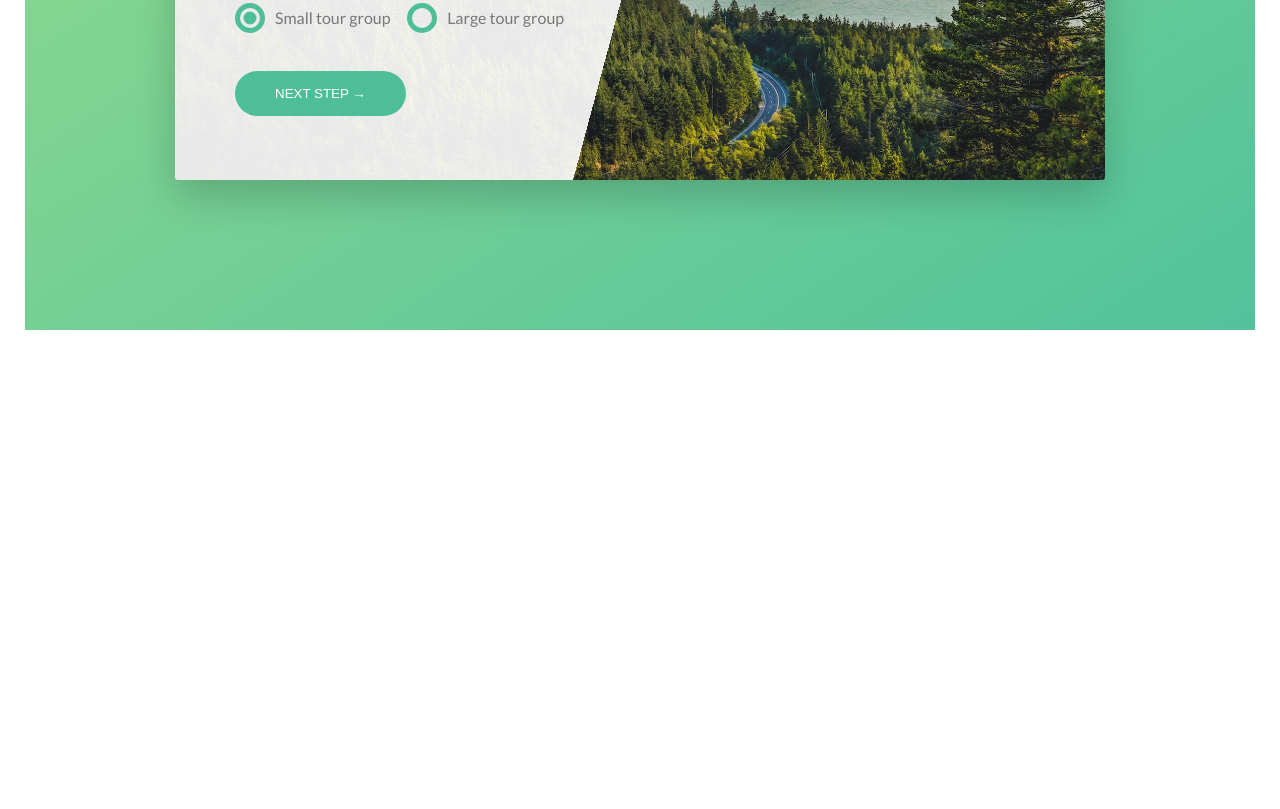
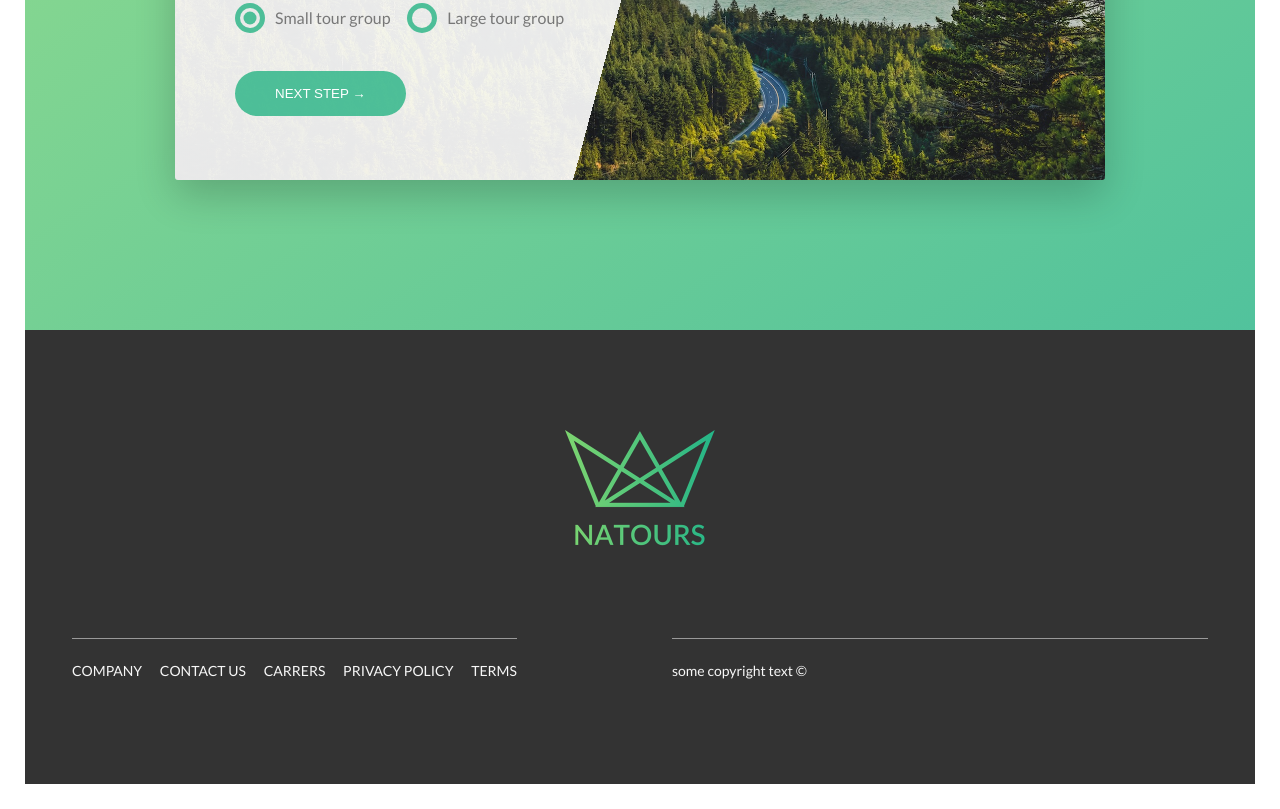
Before and after one commit to jozaghi/practice-css, a website: page index.html in a window 1280 px wide. Shown: the part 4987-5796 px from the top of the page. Before the commit the page ends 5342 px from the top, so only its background shows below. Drawn offline with Linux system fonts and the light colour scheme.

Commit message:
add footer

```diff
--- a/index.html
+++ b/index.html
@@ -293,9 +293,30 @@
                 </div>
             </div>
         </section>
-
-
     </main>
+    <footer class="footer">
+        <div class="footer__logo-box">
+            <img src="img/logo-green-2x.png" alt="full logo" class="footer__logo" >
+        </div>
+        <div class="row">
+            <div class="col-1-of-2">
+                <div class="footer__navigation">
+                    <ul class="footer__list">
+                        <li class="footer__item"><a href="#" class="footer__link">Company</a></li>
+                        <li class="footer__item"><a href="#" class="footer__link">Contact us</a></li>
+                        <li class="footer__item"><a href="#" class="footer__link">Carrers</a></li>
+                        <li class="footer__item"><a href="#" class="footer__link">Privacy policy</a></li>
+                        <li class="footer__item"><a href="#" class="footer__link">Terms</a></li>
+                    </ul>
+                </div>
+            </div>
+            <div class="col-1-of-2">
+                <p class="footer__copyright">
+                    some copyright text &copy;
+                </p>
+            </div>
+        </div>
+    </footer>
     <!--
     <section class="grid-test">
         <div class="row">
--- a/style/sass/abstracts/_variables.scss
+++ b/style/sass/abstracts/_variables.scss
@@ -4,6 +4,9 @@ $color-white:#fff;
 $color-primary-light:rgba(126, 213, 111, 0.801);
 $color-primary-dark:rgba(40, 180, 133, 0.808);
 $color-gray-light-1:#f7f7f7;
+$color-gray-dark-1:#999;
+$color-gray-dark-2:#666;
+$color-gray-dark-3:#333;
 
 $color-secondary-light:#ffb900;
 $color-secondary-dark:#ff7730;
--- /dev/null
+++ b/style/sass/layout/_footer.scss
@@ -0,0 +1,53 @@
+.footer{
+    background-color: $color-gray-dark-3;
+    padding: 10rem 0;
+    font-size: 1.4rem;
+    color: $color-gray-light-1;
+    &__logo-box{
+        text-align: center;
+        margin-bottom: 8rem;
+    }
+    &__logo{
+        width: 15rem;
+        height: auto;
+    }
+    &__navigation{
+        border-top: 1px solid $color-gray-dark-1;
+        padding-top: 2rem;
+        display: inline-block;
+    }
+    &__list{
+        list-style: none;
+    }
+    &__item{
+        display: inline-block;
+        &:not(:last-child){
+            margin-right: 1.5rem;
+        }
+    }
+    &__link{
+        &:link,
+        &:visited{
+            color: $color-gray-light-1;
+            text-decoration: none;
+            text-transform: uppercase;
+            display: inline-block;
+            transition: all .2s;
+            background-color: $color-gray-dark-3;
+        }
+        &:hover,
+        &:active{
+            color: $color-primary-light;
+            box-shadow: 0 1rem 2rem rgba($color: #000000, $alpha: .4);
+            transform: rotate(5deg) scale(1.3);
+        }
+
+    }
+
+    &__copyright{
+        border-top: 1px solid $color-gray-dark-1;
+        padding-top: 2rem;
+        width: 60%;
+        float: right;
+    }
+}
--- a/style/sass/main.scss
+++ b/style/sass/main.scss
@@ -18,6 +18,7 @@
 
 @import "./layout/header";
 @import "./layout/grid";
+@import "./layout/footer";
 
 @import "./pages/home";
 
```
Also changed, not shown: main.css.
